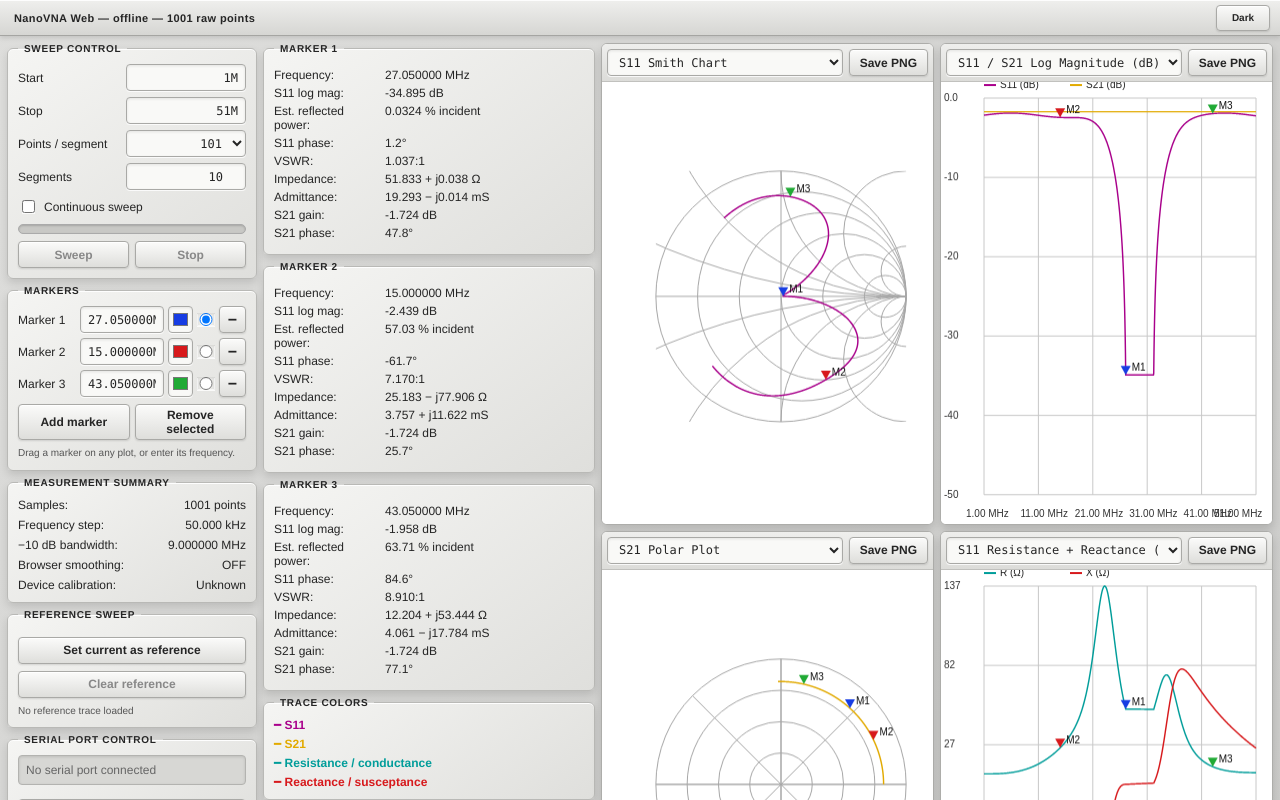
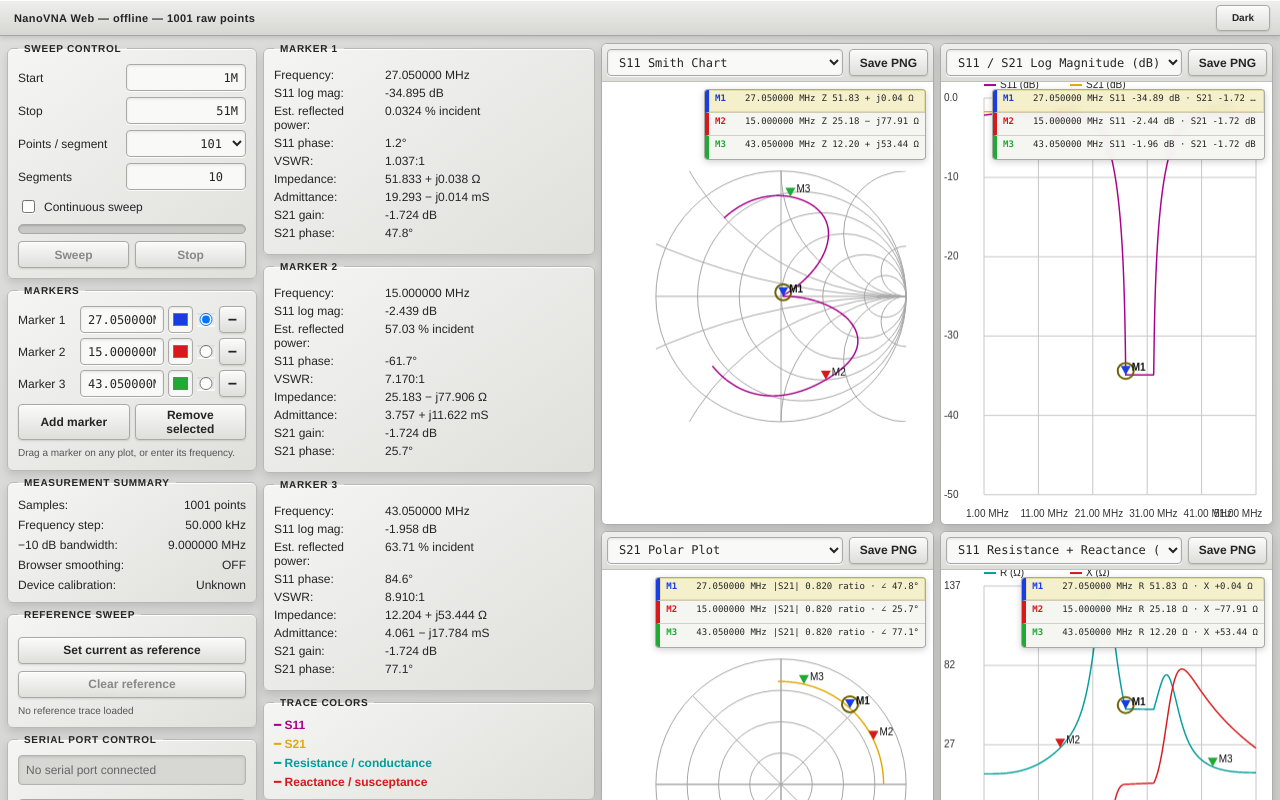
Before and after one commit to mattlmccoy/nanovna-web, a React (Vite) app: page / in a window 1280 px wide. Shown: the top 800 px of the page. Built offline with nearby package versions, Linux system fonts and the light colour scheme.

Commit message:
Add live marker readouts to plots

```diff
--- a/src/App.tsx
+++ b/src/App.tsx
@@ -88,6 +88,54 @@ function groupDelay(points: SweepPoint[], channel: 's11' | 's21'): number[] {
   });
 }
 
+function signedValue(value: number, digits: number, unit = ''): string {
+  if (!Number.isFinite(value)) return `—${unit ? ` ${unit}` : ''}`;
+  return `${value < 0 ? '−' : '+'}${Math.abs(value).toFixed(digits)}${unit ? ` ${unit}` : ''}`;
+}
+
+function chartMarkerValue(mode: ViewMode, point: SweepPoint, index: number, delayValues: number[] | null): string {
+  const z = impedance(point.s11);
+  const y = admittance(point.s11);
+  if (mode === 'smith') return `Z ${formatNumber(z.re, 2)} ${signedValue(z.im, 2).replace(/^[+−]/, (sign) => `${sign} j`)} Ω`;
+  if (mode === 'return-loss') return `S11 ${formatNumber(db(point.s11), 2)} dB · S21 ${formatNumber(db(point.s21), 2)} dB`;
+  if (mode === 's21-polar') return `|S21| ${formatNumber(magnitude(point.s21), 3)} ratio · ∠ ${formatNumber(phase(point.s21), 1)}°`;
+  if (mode === 'resistance-reactance') return `R ${formatNumber(z.re, 2)} Ω · X ${signedValue(z.im, 2, 'Ω')}`;
+  if (mode === 'admittance') return `G ${formatNumber(y.re * 1000, 2)} mS · B ${signedValue(y.im * 1000, 2, 'mS')}`;
+  if (mode === 'phase') return `S11 ${formatNumber(phase(point.s11), 1)}° · S21 ${formatNumber(phase(point.s21), 1)}°`;
+  if (mode === 'vswr') return `VSWR ${Number.isFinite(vswr(point.s11)) ? `${formatNumber(vswr(point.s11), 3)}:1` : '∞:1'}`;
+  if (mode === 's21-gain') return `S21 ${formatNumber(db(point.s21), 2)} dB`;
+  if (mode === 's11-magnitude') return `|Γ| ${formatNumber(magnitude(point.s11), 4)} ratio`;
+  if (mode === 's11-z-magnitude') return `|Z| ${formatNumber(magnitude(z), 2)} Ω`;
+  if (mode === 's11-components') return `Re ${signedValue(point.s11.re, 4)} · Im ${signedValue(point.s11.im, 4)} ratio`;
+  if (mode === 's21-components') return `Re ${signedValue(point.s21.re, 4)} · Im ${signedValue(point.s21.im, 4)} ratio`;
+  if (mode === 's11-group-delay' || mode === 's21-group-delay') return `Delay ${formatNumber(delayValues?.[index] ?? Number.NaN, 3)} ns`;
+  if (mode === 'q-factor') return `Q ${z.re === 0 ? '—' : formatNumber(Math.abs(z.im / z.re), 3)} dimensionless`;
+  if (mode === 'capacitance') return `C ${z.im < 0 ? formatNumber(-1 / (2 * Math.PI * point.frequency * z.im) * 1e12, 3) : '—'} pF`;
+  if (mode === 'inductance') return `L ${z.im > 0 ? formatNumber(z.im / (2 * Math.PI * point.frequency) * 1e9, 3) : '—'} nH`;
+  const model = s21Impedance(point.s21, mode === 's21-shunt-z');
+  return `R ${formatNumber(model.re, 2)} Ω · X ${signedValue(model.im, 2, 'Ω')}`;
+}
+
+function drawCanvasMarker(ctx: CanvasRenderingContext2D, position: { x: number; y: number }, color: string, label: number, dark: boolean, active: boolean) {
+  if (active) {
+    ctx.strokeStyle = dark ? '#f4e65d' : '#6f6300';
+    ctx.lineWidth = 2;
+    ctx.beginPath();
+    ctx.arc(position.x, position.y - 4, 8, 0, Math.PI * 2);
+    ctx.stroke();
+  }
+  ctx.fillStyle = color;
+  ctx.beginPath();
+  ctx.moveTo(position.x, position.y);
+  ctx.lineTo(position.x - 5, position.y - 9);
+  ctx.lineTo(position.x + 5, position.y - 9);
+  ctx.closePath();
+  ctx.fill();
+  ctx.fillStyle = dark ? '#f1f1ed' : '#111';
+  ctx.font = `${active ? 'bold ' : ''}10px Arial, sans-serif`;
+  ctx.fillText(`M${label + 1}`, position.x + 6, position.y - 4);
+}
+
 function primaryTrace(mode: ViewMode, points: SweepPoint[]): number[] {
   if (mode === 'return-loss') return points.map((point) => db(point.s11));
   if (mode === 's21-gain') return points.map((point) => db(point.s21));
@@ -129,10 +177,16 @@ function Chart({ mode, points, reference, markers, activeMarker, theme, onMarker
   onModeChange: (mode: ViewMode) => void;
 }) {
   const canvasRef = useRef<HTMLCanvasElement>(null);
+  const markerCanvasRef = useRef<HTMLCanvasElement>(null);
   const geometryRef = useRef<{ x: number; y: number; w: number; h: number; smith: boolean }>({ x: 0, y: 0, w: 0, h: 0, smith: false });
-  const markerPositionsRef = useRef<Array<{ x: number; y: number } | undefined>>([]);
+  const pointPositionsRef = useRef<Array<{ x: number; y: number }>>([]);
   const draggingMarkerRef = useRef<number | null>(null);
   const [resizeVersion, setResizeVersion] = useState(0);
+  const delayValues = useMemo(() => {
+    if (mode === 's11-group-delay') return groupDelay(points, 's11');
+    if (mode === 's21-group-delay') return groupDelay(points, 's21');
+    return null;
+  }, [mode, points]);
 
   useEffect(() => {
     const canvas = canvasRef.current;
@@ -178,18 +232,6 @@ function Chart({ mode, points, reference, markers, activeMarker, theme, onMarker
       ctx.stroke();
     };
 
-    const drawMarker = (index: number, color: string, position: { x: number; y: number }, label: number) => {
-      ctx.fillStyle = color;
-      ctx.beginPath();
-      ctx.moveTo(position.x, position.y);
-      ctx.lineTo(position.x - 5, position.y - 9);
-      ctx.lineTo(position.x + 5, position.y - 9);
-      ctx.closePath();
-      ctx.fill();
-      ctx.fillStyle = dark ? '#f1f1ed' : '#111';
-      ctx.fillText(`M${label + 1}`, position.x + 6, position.y - 4);
-    };
-
     if (mode === 'smith' || mode === 's21-polar') {
       const radius = Math.min(area.w, area.h) * 0.46;
       const cx = area.x + area.w / 2;
@@ -222,8 +264,7 @@ function Chart({ mode, points, reference, markers, activeMarker, theme, onMarker
         ctx.setLineDash([4, 3]); line(referencePositions, dark ? '#b0b0aa' : '#777777'); ctx.setLineDash([]);
       }
       line(positions, mode === 'smith' ? TRACE.magenta : TRACE.yellow);
-      markerPositionsRef.current = markers.map((marker) => positions[marker.index]);
-      markers.forEach((marker, index) => drawMarker(marker.index, marker.color, positions[marker.index], index));
+      pointPositionsRef.current = positions;
       return;
     }
 
@@ -292,18 +333,32 @@ function Chart({ mode, points, reference, markers, activeMarker, theme, onMarker
       ctx.setLineDash([4, 3]); line(positions, dark ? '#b0b0aa' : '#777777'); ctx.setLineDash([]);
       ctx.fillStyle = dark ? '#c7c7c2' : '#555'; ctx.fillText('Ref', area.x + area.w - 24, 6);
     }
-    markers.forEach((marker, index) => {
-      const position = positionsBySeries[0][marker.index];
-      if (position && Number.isFinite(position.x) && Number.isFinite(position.y)) drawMarker(marker.index, marker.color, position, index);
-    });
-    markerPositionsRef.current = markers.map((marker) => positionsBySeries[0]?.[marker.index]);
+    pointPositionsRef.current = positionsBySeries[0] ?? [];
     series.forEach((item, index) => {
       ctx.fillStyle = item.color;
       ctx.fillRect(area.x + index * 86, 2, 12, 2);
       ctx.fillStyle = dark ? '#deded9' : '#222';
       ctx.fillText(`${item.label} (${item.unit})`, area.x + 16 + index * 86, 6);
     });
-  }, [activeMarker, markers, mode, points, reference, resizeVersion, theme]);
+  }, [mode, points, reference, resizeVersion, theme]);
+
+  useEffect(() => {
+    const base = canvasRef.current;
+    const overlay = markerCanvasRef.current;
+    if (!base || !overlay) return;
+    const ratio = window.devicePixelRatio || 1;
+    const bounds = base.getBoundingClientRect();
+    overlay.width = Math.floor(bounds.width * ratio);
+    overlay.height = Math.floor(bounds.height * ratio);
+    const ctx = overlay.getContext('2d');
+    if (!ctx) return;
+    ctx.scale(ratio, ratio);
+    const dark = theme === 'dark';
+    markers.forEach((marker, index) => {
+      const position = pointPositionsRef.current[marker.index];
+      if (position && Number.isFinite(position.x) && Number.isFinite(position.y)) drawCanvasMarker(ctx, position, marker.color, index, dark, activeMarker === index);
+    });
+  }, [activeMarker, markers, mode, points, resizeVersion, theme]);
 
   function moveMarkerToPointer(marker: number, clientX: number, clientY: number) {
     const canvas = canvasRef.current;
@@ -338,7 +393,8 @@ function Chart({ mode, points, reference, markers, activeMarker, theme, onMarker
     const rect = event.currentTarget.getBoundingClientRect();
     const x = event.clientX - rect.left;
     const y = event.clientY - rect.top;
-    const closest = markerPositionsRef.current.reduce((best, position, index) => {
+    const closest = markers.reduce((best, marker, index) => {
+      const position = pointPositionsRef.current[marker.index];
       if (!position) return best;
       const distance = Math.hypot(position.x - x, position.y - y);
       return distance < best.distance ? { index, distance } : best;
@@ -361,7 +417,17 @@ function Chart({ mode, points, reference, markers, activeMarker, theme, onMarker
   }
 
   function savePng() {
-    canvasRef.current?.toBlob((blob) => blob && downloadBlob(blob, `${mode}-${Date.now()}.png`), 'image/png');
+    const base = canvasRef.current;
+    const overlay = markerCanvasRef.current;
+    if (!base || !overlay) return;
+    const composite = document.createElement('canvas');
+    composite.width = base.width;
+    composite.height = base.height;
+    const ctx = composite.getContext('2d');
+    if (!ctx) return;
+    ctx.drawImage(base, 0, 0);
+    ctx.drawImage(overlay, 0, 0);
+    composite.toBlob((blob) => blob && downloadBlob(blob, `${mode}-${Date.now()}.png`), 'image/png');
   }
 
   return (
@@ -372,7 +438,20 @@ function Chart({ mode, points, reference, markers, activeMarker, theme, onMarker
         </select>
         <button onClick={savePng}>Save PNG</button>
       </div>
-      <canvas ref={canvasRef} onPointerDown={handlePointerDown} onPointerMove={handlePointerMove} onPointerUp={handlePointerEnd} onPointerCancel={handlePointerEnd} aria-label={VIEW_LABELS[mode]} />
+      <div className="chart-plot">
+        <canvas className="trace-canvas" ref={canvasRef} onPointerDown={handlePointerDown} onPointerMove={handlePointerMove} onPointerUp={handlePointerEnd} onPointerCancel={handlePointerEnd} aria-label={VIEW_LABELS[mode]} />
+        <canvas className="marker-canvas" ref={markerCanvasRef} aria-hidden="true" />
+        <div className="chart-trackers" aria-label={`${VIEW_LABELS[mode]} marker readouts`}>
+          {markers.map((marker, index) => {
+            const point = points[marker.index];
+            return <button className={`chart-tracker ${activeMarker === index ? 'active' : ''}`} style={{ borderLeftColor: marker.color }} onClick={() => onActiveMarkerChange(index)} key={marker.id}>
+              <b style={{ color: marker.color }}>M{index + 1}</b>
+              <span>{formatFrequency(point.frequency)}</span>
+              <span>{chartMarkerValue(mode, point, marker.index, delayValues)}</span>
+            </button>;
+          })}
+        </div>
+      </div>
     </section>
   );
 }
@@ -401,6 +480,7 @@ export default function App() {
   const stopRequestedRef = useRef(false);
   const markerIdRef = useRef(4);
   const [points, setPoints] = useState(() => demoSweep(1e6, 51e6, 1001));
+  const pointsRef = useRef(points);
   const [reference, setReference] = useState<SweepPoint[] | null>(null);
   const [start, setStart] = useState('1M');
   const [stop, setStop] = useState('51M');
@@ -430,6 +510,10 @@ export default function App() {
     localStorage.setItem('nanovna-theme', theme);
     document.querySelector('meta[name="theme-color"]')?.setAttribute('content', theme === 'dark' ? '#1d1e20' : '#cfcfcd');
   }, [theme]);
+
+  useEffect(() => {
+    pointsRef.current = points;
+  }, [points]);
 
   useEffect(() => {
     if (!aboutOpen) return;
@@ -468,11 +552,13 @@ export default function App() {
   }
 
   function remapMarkersToFrequencies(data: SweepPoint[]) {
+    const sourcePoints = pointsRef.current;
     setMarkers((current) => current.map((marker) => {
-      const frequency = points[Math.min(marker.index, points.length - 1)].frequency;
+      const frequency = sourcePoints[Math.min(marker.index, sourcePoints.length - 1)].frequency;
       const index = data.reduce((best, point, candidate) => Math.abs(point.frequency - frequency) < Math.abs(data[best].frequency - frequency) ? candidate : best, 0);
       return { ...marker, index };
     }));
+    pointsRef.current = data;
   }
 
   async function toggleConnection() {
--- a/src/styles.css
+++ b/src/styles.css
@@ -45,7 +45,16 @@ small { display: block; margin-top: 6px; color: #555; line-height: 1.35; }
 .chart-titlebar { display: flex; flex: 0 0 auto; align-items: center; gap: 6px; padding: 5px; border-bottom: 1px solid #c1c1be; background: linear-gradient(#efefed, #dcdcd9); }
 .chart-titlebar select { min-width: 0; flex: 1; }
 .chart-titlebar button { white-space: nowrap; }
-.chart-panel canvas { width: 100%; height: 100%; min-height: 240px; cursor: crosshair; touch-action: none; user-select: none; }
+.chart-plot { position: relative; min-width: 0; min-height: 0; flex: 1; overflow: hidden; }
+.trace-canvas { display: block; width: 100%; height: 100%; min-height: 240px; cursor: crosshair; touch-action: none; user-select: none; }
+.marker-canvas { position: absolute; z-index: 1; inset: 0; width: 100%; height: 100%; pointer-events: none; }
+.chart-trackers { position: absolute; z-index: 2; top: 7px; right: 7px; display: grid; max-width: calc(100% - 58px); max-height: 42%; overflow: auto; border: 1px solid rgba(85,85,82,.48); border-radius: 4px; background: rgba(244,244,240,.91); box-shadow: 0 2px 7px rgba(0,0,0,.18); backdrop-filter: blur(3px); }
+.chart-tracker { display: grid; grid-template-columns: 24px auto minmax(0,1fr); align-items: baseline; gap: 6px; width: 100%; min-height: 23px; padding: 3px 6px; border: 0; border-bottom: 1px solid rgba(120,120,116,.3); border-left: 4px solid; border-radius: 0; background: transparent; box-shadow: none; font-family: 'SFMono-Regular', Consolas, monospace; font-size: 9px; font-weight: 400; text-align: left; white-space: nowrap; }
+.chart-tracker:last-child { border-bottom: 0; }
+.chart-tracker:hover:not(:disabled) { border-color: rgba(120,120,116,.3); border-left-color: inherit; background: rgba(255,255,255,.55); }
+.chart-tracker.active { background: rgba(241,213,28,.17); box-shadow: inset 0 0 0 1px rgba(170,151,16,.23); }
+.chart-tracker b { font-size: 9px; }
+.chart-tracker span:last-child { overflow: hidden; text-overflow: ellipsis; }
 .statusbar { min-height: 29px; display: flex; justify-content: space-between; gap: 20px; padding: 7px 11px; border-top: 1px solid #9e9e9b; background: linear-gradient(#e7e7e4, #cececb); box-shadow: inset 0 1px rgba(255,255,255,.8); color: #333; font-family: 'SFMono-Regular', Consolas, monospace; font-size: 10px; }
 .statusbar a { color: inherit; font-weight: 700; text-underline-offset: 2px; }
 .statusbar span:first-child::before { content: ''; display: inline-block; width: 7px; height: 7px; margin-right: 7px; border-radius: 50%; background: var(--yellow); border: 1px solid #aa9710; box-shadow: 0 0 4px rgba(241,213,28,.7); }
@@ -80,6 +89,10 @@ html[data-theme='dark'] .serial-status { color: #aeb0b2; border-color: #111214;
 html[data-theme='dark'] .serial-status.online { color: #74d88c; background: #17281d; }
 html[data-theme='dark'] .chart-panel { border-color: #0f1012; background: #17181a; box-shadow: inset 0 1px rgba(255,255,255,.05), 0 5px 11px rgba(0,0,0,.5); }
 html[data-theme='dark'] .chart-titlebar { border-color: #121315; background: linear-gradient(#3a3b3e, #292a2d); }
+html[data-theme='dark'] .chart-trackers { border-color: rgba(130,132,136,.58); background: rgba(31,32,35,.9); box-shadow: 0 2px 8px rgba(0,0,0,.55); }
+html[data-theme='dark'] .chart-tracker { color: #deded9; border-bottom-color: rgba(125,127,131,.35); background: transparent; }
+html[data-theme='dark'] .chart-tracker:hover:not(:disabled) { border-color: rgba(125,127,131,.35); border-left-color: inherit; background: rgba(76,78,82,.55); }
+html[data-theme='dark'] .chart-tracker.active { background: rgba(241,213,28,.14); box-shadow: inset 0 0 0 1px rgba(241,213,28,.18); }
 html[data-theme='dark'] .statusbar { color: #cacac5; border-color: #0f1012; background: linear-gradient(#303134, #222326); box-shadow: inset 0 1px rgba(255,255,255,.06); }
 html[data-theme='dark'] .about-dialog { color: #deded9; border-color: #101113; background: #292a2d; box-shadow: 0 18px 55px rgba(0,0,0,.72), inset 0 1px rgba(255,255,255,.07); }
 html[data-theme='dark'] .about-titlebar { border-color: #111214; background: linear-gradient(#3b3c40, #28292c); }
```
Also changed, not shown: 1 other file (tests, documents, lock files or other folders).
